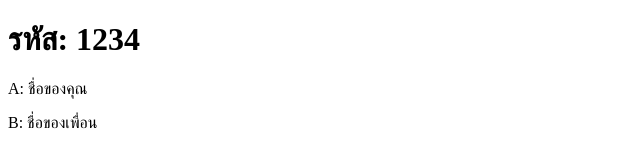
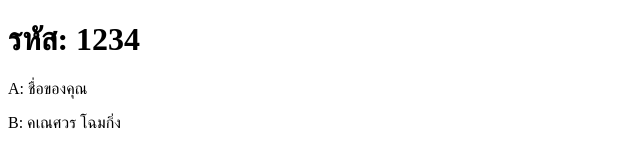
Before and after one commit to plum-22-33/my-git-project, a plain HTML site: page index.html in a window 1280 px wide. Shown: the full height of the page, 0-640 px from the left. Drawn offline with Linux system fonts and the light colour scheme.

Commit message:
add images and partial info for A and B on index.html

```diff
--- a/index.html
+++ b/index.html
@@ -6,6 +6,6 @@
 <body>
   <h1>รหัส: 1234</h1>
   <p>A: ชื่อของคุณ</p>
-  <p>B: ชื่อของเพื่อน</p>
+  <p>B: คเณศวร โฉมกิ่ง</p>
 </body>
 </html>
```
Also changed, not shown: A.jpg (added), B.jpg (added).
